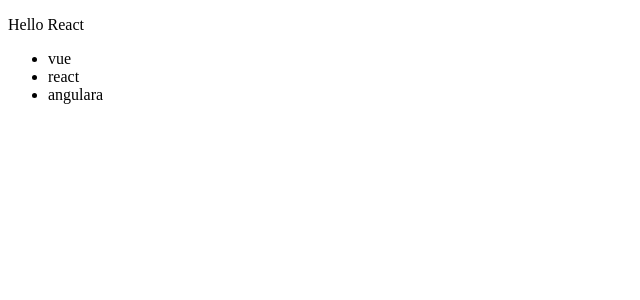
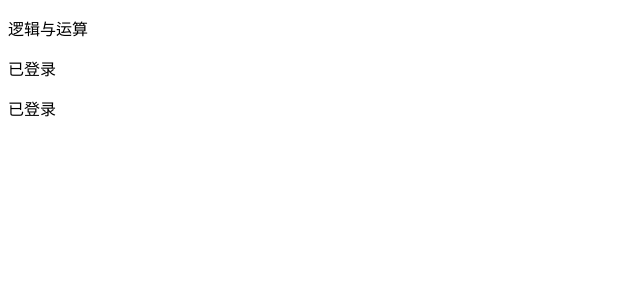
Before and after one commit to 981443166/baize, a React (Create React App) app in the folder react/react-demo/: page / in a window 1280 px wide. Shown: the top 300 px of the page, without its empty margins (0-640 px from the left). Built offline with nearby package versions, Linux system fonts and the light colour scheme.

Commit message:
feat: 实现基础条件渲染功能
添加逻辑与运算和三元运算符的条件渲染示例，展示不同登录状态的显示效果

```diff
--- a/react/react-demo/src/App.js
+++ b/react/react-demo/src/App.js
@@ -25,21 +25,37 @@
 // }
 
 // day1 1.1: 实现列表渲染
-const list = [
-  { id: 1, name: "vue" },
-  { id: 2, name: "react" },
-  { id: 3, name: "angulara" },
-];
-function App() {
-  return (
-    <div className="App">
-      <p>Hello React</p>
-      <ul>
-        {/* 列表渲染 */}
-        {list.map(item => <li>{item.name}</li>)}
-      </ul>
+// const list = [
+//   { id: 1, name: "vue" },
+//   { id: 2, name: "react" },
+//   { id: 3, name: "angulara" },
+// ];
+// function App() {
+//   return (
+//     <div className="App">
+//       <p>Hello React</p>
+//       <ul>
+//         {/* 列表渲染 */}
+//         {list.map(item => <li key={item.id}>{item.name}</li>)}
+//       </ul>
+//     </div>
+//   );
+// }
+
+// day1 1.2: 实现基础条件渲染
+const isLogin = true;
+
+function App(){
+  return(
+    <div>
+      {/* {逻辑与运算} */}
+      {/* 仅当isLogin为true时，渲染<p>已登录</p> */}
+      <p>逻辑与运算</p>
+      {isLogin && <p>已登录</p>}
+      {/* {三元运算符} */}
+      {isLogin ? <p>已登录</p> : <p>未登录</p>}
     </div>
-  );
+  )
 }
 
 export default App;
```
